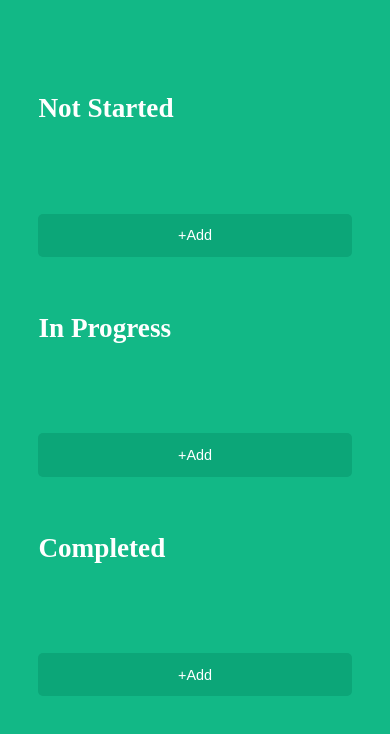
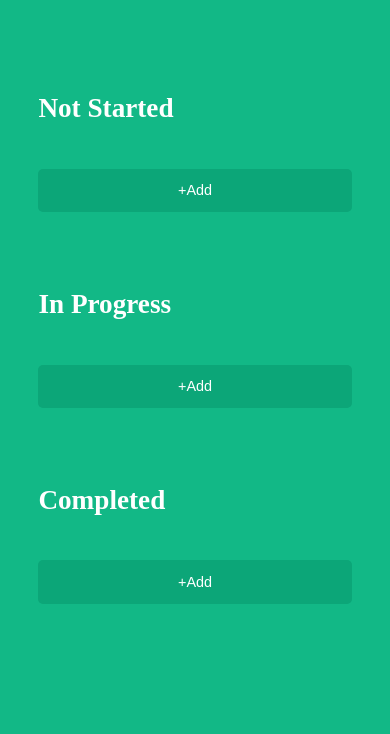
Before and after one commit to zeyadwaleed03/elbonyan-todolist, a plain HTML site: page index.html in a window 390 px wide. Shown: the part 120-854 px from the top of the page. Drawn offline with nearby package versions, Linux system fonts and the light colour scheme.

Commit message:
fix: adjust styling

```diff
--- a/style.css
+++ b/style.css
@@ -32,9 +32,8 @@ body {
 .grid--3--cols {
   display: grid;
   grid-template-columns: repeat(3, 1fr);
-  row-gap: 7rem;
 
-  column-gap: 9.6rem;
+  gap: 9.6rem;
 }
 .list-cont {
   display: flex;
@@ -72,7 +71,7 @@ h1 {
   flex-direction: column;
   gap: 2.4rem;
 
-  min-height: 4.8rem;
+  min-height: 3.2rem;
 }
 .tasks .task--cont:first-child {
   margin-top: 4.8rem;
@@ -160,13 +159,18 @@ input:focus {
   .grid--3--cols {
     grid-template-columns: 1fr;
   }
+  .container {
+    gap: 14.8rem;
+  }
   .tasks .task--cont:first-child {
-    margin-top: 3.2rem;
+    margin-top: 3.4rem;
+  }
+  .tasks {
+    min-height: 2.6rem;
   }
   .list-cont {
     width: 80%;
     justify-self: center;
-    gap: 3.4rem;
   }
   .container {
     gap: 12rem;
```
